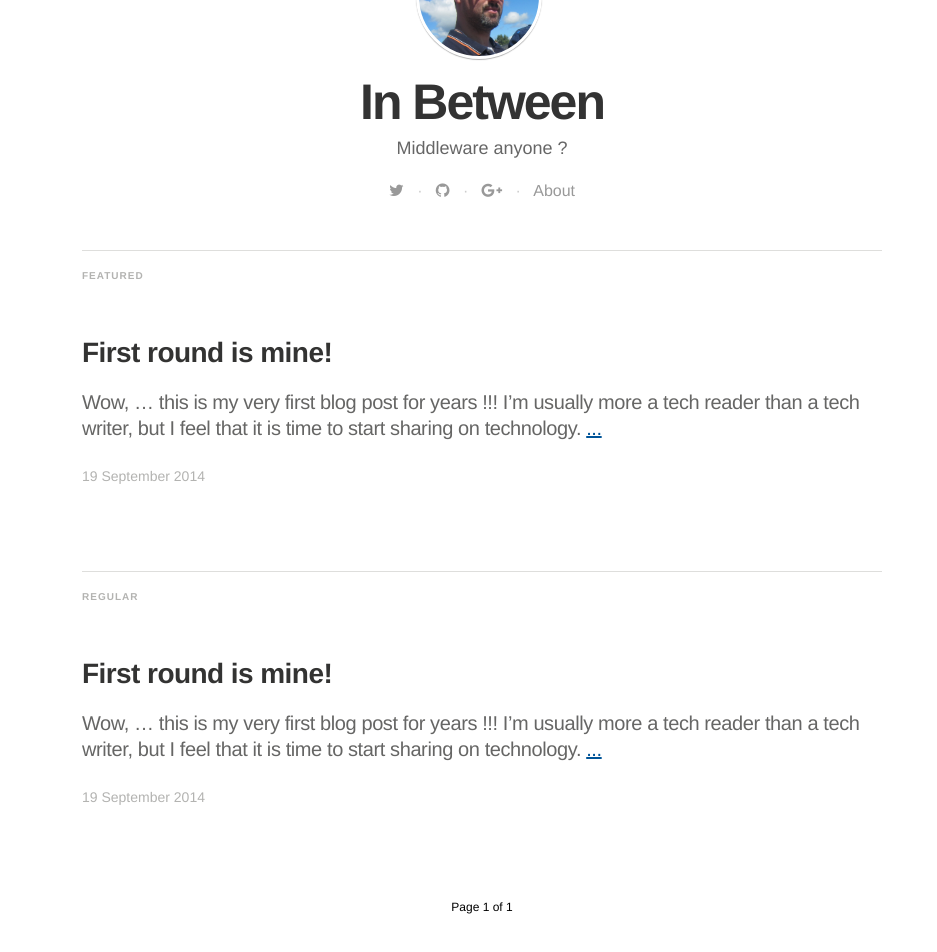
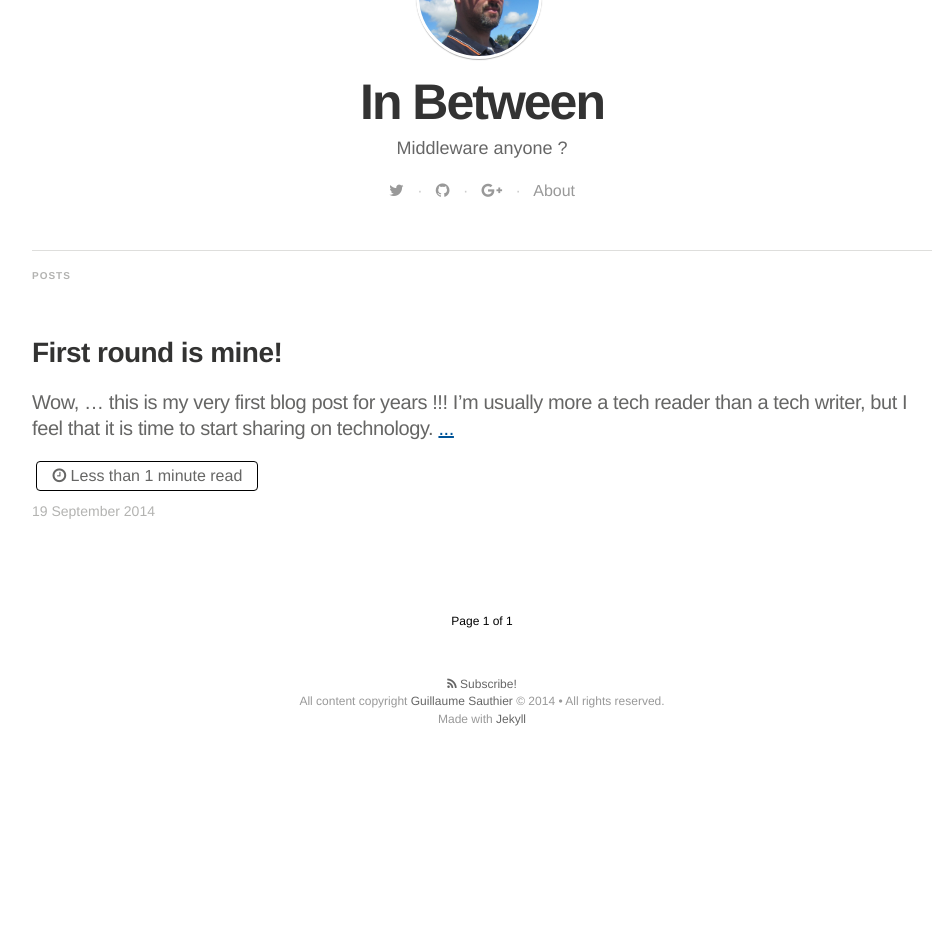
Before and after one commit to sauthieg/sauthieg.github.io, a Jekyll site: the page built from index.html, in a window 1280 px wide. Shown: the part 457-1409 px from the top of the page, without its empty margins (158-1095 px from the left). Built offline with Jekyll 4.4.1, drawn with Linux system fonts in a browser that asks for light colours; nearby versions of some CDN libraries; some web fonts are replaced; Markdown is read by kramdown in place of the engine named in the settings; the list of posts is cut into pages by our own code; after the commit the page ends 1234 px from its top, so only the background shows below that.

Commit message:
Add post markers in the index page: * categories * read time * featured ?
Created categories/ and featured/ pages

```diff
--- a/_config.yml
+++ b/_config.yml
@@ -30,6 +30,11 @@ excerpt_separator: "<!-- more -->"
 
 comments: true
 
+# readtime properties
+# ---------------------
+readtime: true
+wpm:      200
+
 baseurl: ""
 
 # social icons and sharing options
--- a/css/main.sass
+++ b/css/main.sass
@@ -134,7 +134,7 @@ a
 
 .content
   width: 100%
-  max-width: 800px
+  max-width: 900px
   margin: 0 auto
   @include box-sizing(border-box)
   @include respond-to(800)
@@ -157,6 +157,10 @@ a
         color: #333332
         &:hover
           text-decoration: none
+        small
+          font-weight: 400
+          font-size: 65%
+          color: #777
     .post-excerpt
       letter-spacing: -0.02em
       font-weight: 300
@@ -173,6 +177,18 @@ a
         text-decoration: none
         &:hover
           text-decoration: underline
+    .post-meta-tags
+      a
+        display: inline-block
+        padding: 0.3125rem 0.9375rem
+        margin-right: 0.1875rem
+        color: #666665
+        border: 0.0625rem solid black
+        border-radius: 0.250rem
+        margin-bottom: 0.3125rem
+        text-decoration: none
+        cursor: pointer
+
 .container.featured
   padding-bottom: 40px
 
@@ -611,6 +627,45 @@ code
   border-radius: 3px
   background-color: #eef
 
+.gist pre
+  font-size: 12px
+
+.tag-box
+  list-style: none
+  margin: 0px
+  a
+    display: inline-block
+    padding: 0.3125rem 0.9375rem
+    margin-right: 0.1875rem
+    color: #666665
+    border: 0.0625rem solid black
+    border-radius: 0.250rem
+    margin-bottom: 0.3125rem
+    text-decoration: none
+    line-height: initial
+    &:hover
+      cursor:pointer
+    span
+      font-size: 75%
+      vertical-align: super
+      color: black
+
+.post-list
+  list-style: none
+  font-style: bold
+  a
+    text-decoration: none
+    color: #666665
+  .subtitle
+    display: inline
+    font-style: italic
+    //font-weight: 400
+    //font-size: 65%
+    //color: #777
+  .entry-date
+    text-transform: uppercase
+    float: right
+
 code
   padding: 1px 5px
 
--- a/index.html
+++ b/index.html
@@ -46,43 +46,40 @@ layout: default
         });
 
     }(jQuery));
+    /* round time values */
+    $(document).ready(function() {
+    $(".time").text(function (index, value) {
+      return Math.round(parseFloat(value));
+    });
+    $(".hour").text(function (index, value) {
+      return Math.floor(parseFloat(value));
+    });
+  });
 </script>
 
 <main class="content" role="main">
 
-    <h5 class="index-headline featured"><span>Featured</span></h5>
+    <h5 class="index-headline normal"><span>Posts</span></h5>
 
-    <div class="container featured">
-      {% for post in site.tags.featured %}
+    <div class="cf frame">
+      {% for post in paginator.posts %}
+
+        {% if site.readtime %}
+          {% if site.wpm %}
+            {% assign readtime = post.content | strip_html | number_of_words | append: '.0' | divided_by:site.wpm %}
+          {% else %}
+            {% assign readtime = post.content | strip_html | number_of_words | append: '.0' | divided_by:180 %}
+          {% endif %}
+        {% endif %}
         <article class="post" itemscope itemtype="http://schema.org/BlogPosting" role="article">
           <div class="article-item">
             <header class="post-header">
-              <h2 class="post-title" itemprop="name"><a href="{{ post.url }}" itemprop="url">{{ post.title }}</a></h2>
+              <h2 class="post-title" itemprop="name"><a href="{{ post.url }}" itemprop="url">{{ post.title }} <small>{{ post.subtitle }}</small></a></h2>
             </header>
             <section class="post-excerpt" itemprop="description">
               <p>{{ post.excerpt | strip_html | truncatewords: 50 }}<a href="{{ post.url }}">...</a></p>
             </section>
-            <div class="post-meta">
-              <time datetime="{{ post.date | date_to_long_string }}">{{ post.date | date_to_long_string }}</time>
-  <!--            <span class="post-tags-set">on {{#foreach tags}}<span class="post-tag-{{slug}}">{{#if @first}}{{else}}, {{/if}}<a href="/tag/{{slug}}">{{name}}</a></span>{{/foreach}}</span>-->
-            </div>
-          <div>
-        </article>
-      {% endfor %}
-    </div>
-
-    <h5 class="index-headline normal"><span>Regular</span></h5>
-
-    <div class="cf frame">
-      {% for post in paginator.posts %}
-        <article class="post" itemscope itemtype="http://schema.org/BlogPosting" role="article">
-          <div class="article-item">
-            <header class="post-header">
-              <h2 class="post-title" itemprop="name"><a href="{{ post.url }}" itemprop="url">{{ post.title }}</a></h2>
-            </header>
-            <section class="post-excerpt" itemprop="description">
-              <p>{{ post.excerpt | strip_html | truncatewords: 50 }}<a href="{{ post.url }}">...</a></p>
-            </section>
+            <div class="post-meta-tags">{% for tag in post.categories %}<a href="{{ site.url }}/categories/index.html#{{ tag | cgi_encode }}" title="Other posts from the {{ tag }} category"><i class="fa fa-tags"></i> {{ tag }}</a>{% unless forloop.last %}&nbsp;{% endunless %}{% endfor %}{% if site.readtime %}&nbsp;<a><i class="fa fa-clock-o"></i> {% if readtime > 1 and readtime < 1.5 %}1 minute read{% endif %}{% if readtime > 1.5 %}<span class="time">{{ readtime }}</span> minutes read{% endif %}{% if readtime < 1 %}Less than 1 minute read{% endif %}</a>{% endif %}{% if post.featured %}&nbsp;<a href="{{ site.url }}/featured/"><i class="fa fa-star-half-o fa-spin"></i> Featured</a>{% endif %}</div>
             <div class="post-meta">
               <time datetime="{{ post.date | date_to_long_string }}">{{ post.date | date_to_long_string }}</time>
 <!--            <span class="post-tags-set">on {{#foreach tags}}<span class="post-tag-{{slug}}">{{#if @first}}{{else}}, {{/if}}<a href="/tag/{{slug}}">{{name}}</a></span>{{/foreach}}</span>-->
```
Also changed, not shown: categories.html (added, +35 -0 lines), featured.html (added, +15 -0 lines).
